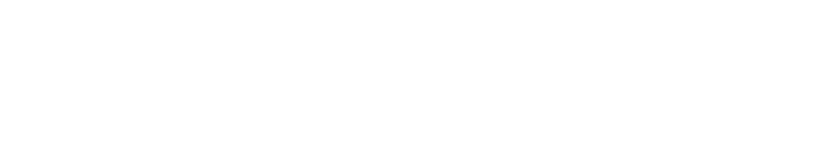
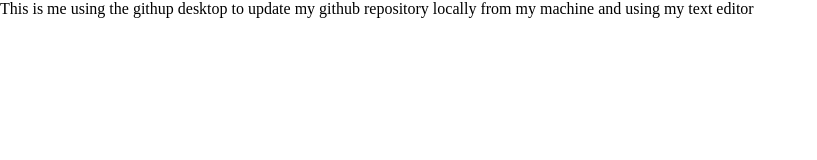
Before and after one commit to OfficialBeejay31/Web-3-learning, a plain HTML site: page index.html in a window 1280 px wide. Shown: the whole page, without its empty margins (0-817 px from the left). Drawn offline with nearby package versions, Linux system fonts and the light colour scheme.

Commit message:
Update index.html
Edited my index.html and committed it using the github desktop from my local machine

```diff
--- a/index.html
+++ b/index.html
@@ -1,6 +1,6 @@
 <html>
     <head><link rel="stylesheet" href="https://cdnjs.cloudflare.com/ajax/libs/normalize/8.0.1/normalize.css"></head>
     <body>
-
+        <p>This is me using the githup desktop to update my github repository locally from my machine and using my text editor</p>
     </body>
 </html>
```
